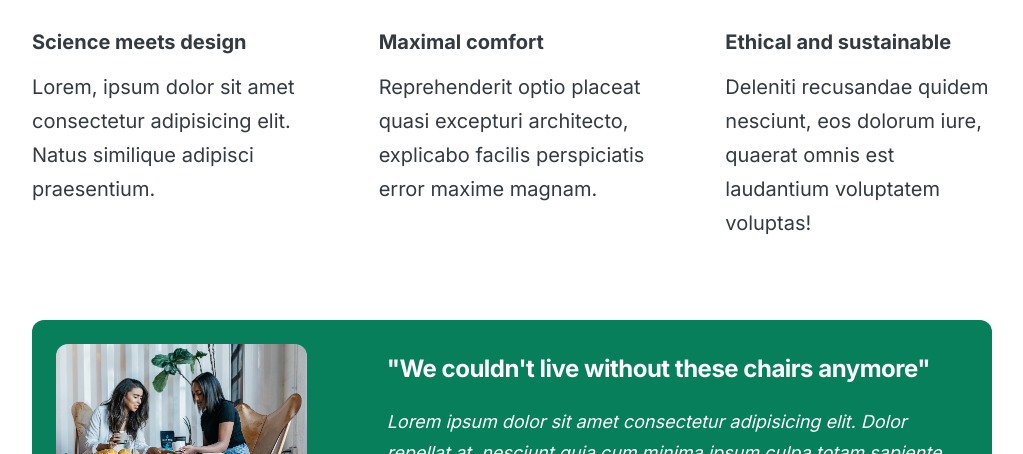
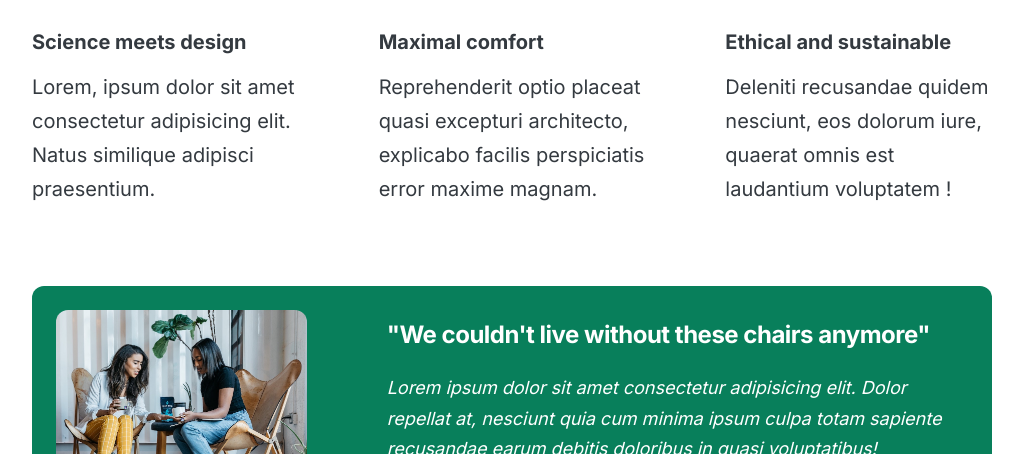
Before and after one commit to zamirishengelia/chairshop, a plain HTML site: page index.html in a window 1280 px wide. Shown: the part 646-1100 px from the top of the page, without its empty margins (128-1151 px from the left). Drawn offline with Linux system fonts and the light colour scheme.

Commit message:
Update index.html

```diff
--- a/index.html
+++ b/index.html
@@ -52,7 +52,7 @@
             </p>
             <p class="features-text">
               Deleniti recusandae quidem nesciunt, eos dolorum iure, quaerat
-              omnis est laudantium voluptatem voluptas!
+              omnis est laudantium voluptatem !
             </p>
           </div>
         </div>
```
